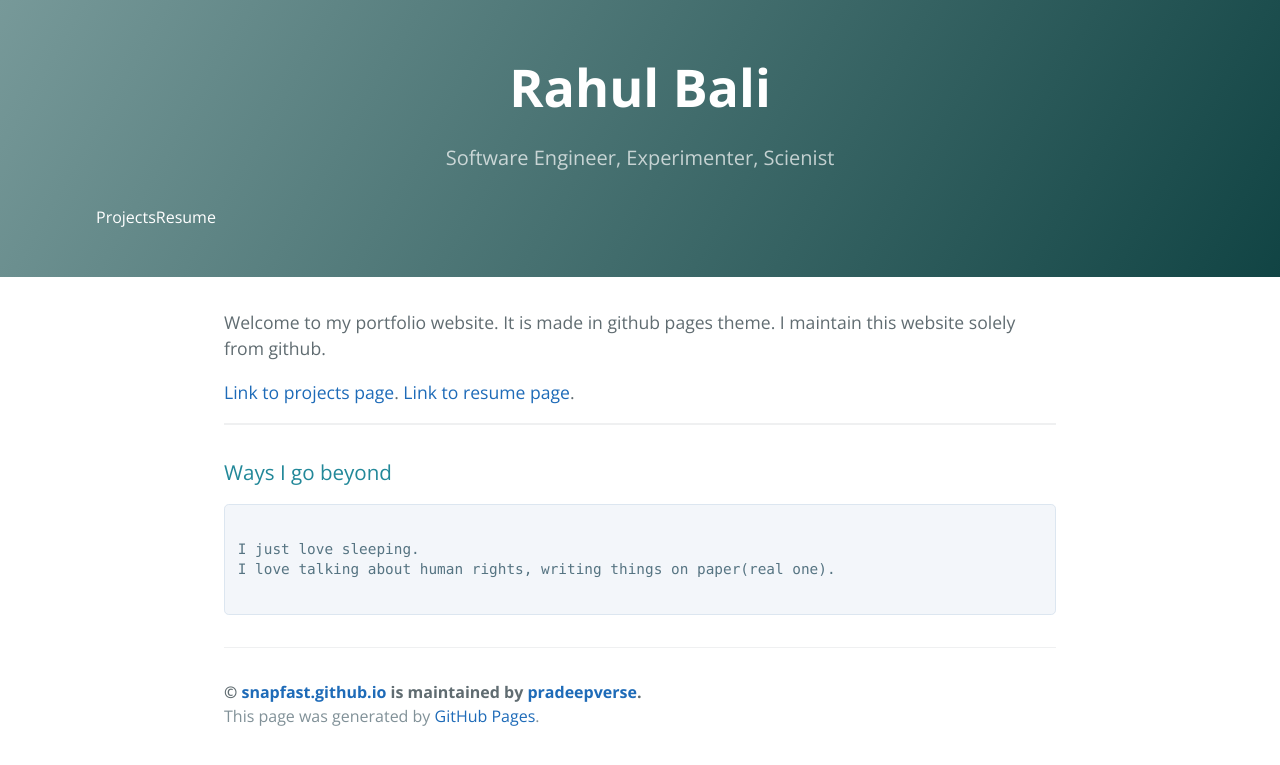
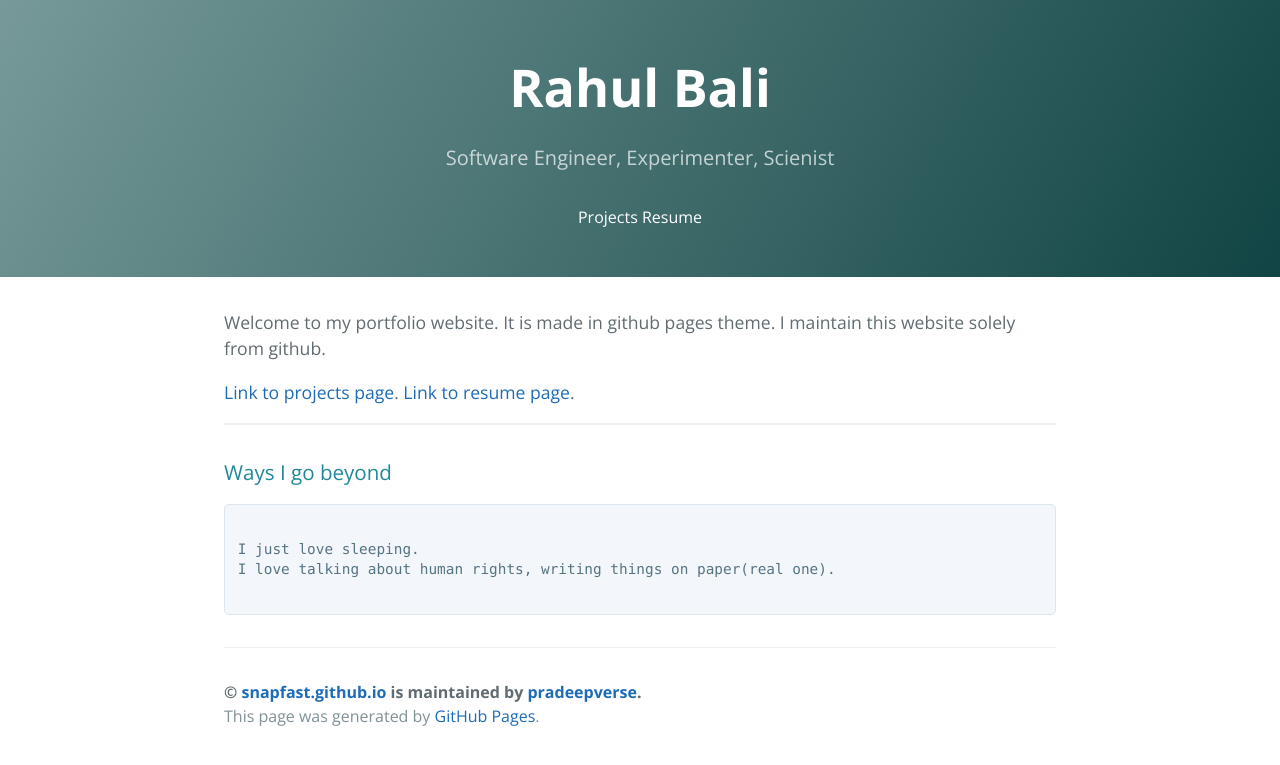
Before and after one commit to pradeepverse/snapfast.github.io, a Jekyll site: the page built from index.md, in a window 1280 px wide. Shown: the top 765 px of the page. Built offline with Jekyll 4.4.1, drawn with Linux system fonts in a browser that asks for light colours.

Commit message:
Update default.html

```diff
--- a/_layouts/default.html
+++ b/_layouts/default.html
@@ -25,7 +25,7 @@
     <header class="page-header" role="banner">
       <h1 class="project-name">{{ page.title | default: site.title | default: site.github.repository_name }}</h1>
       <h2 class="project-tagline">{{ page.description | default: site.description | default: site.github.project_tagline }}</h2>
-      <div style="display: flex">
+      <div style="display: inline-block">
         <a href="./projects.html">Projects</a>
         <a href="./resume.html">Resume</a>
       </ul>
```
